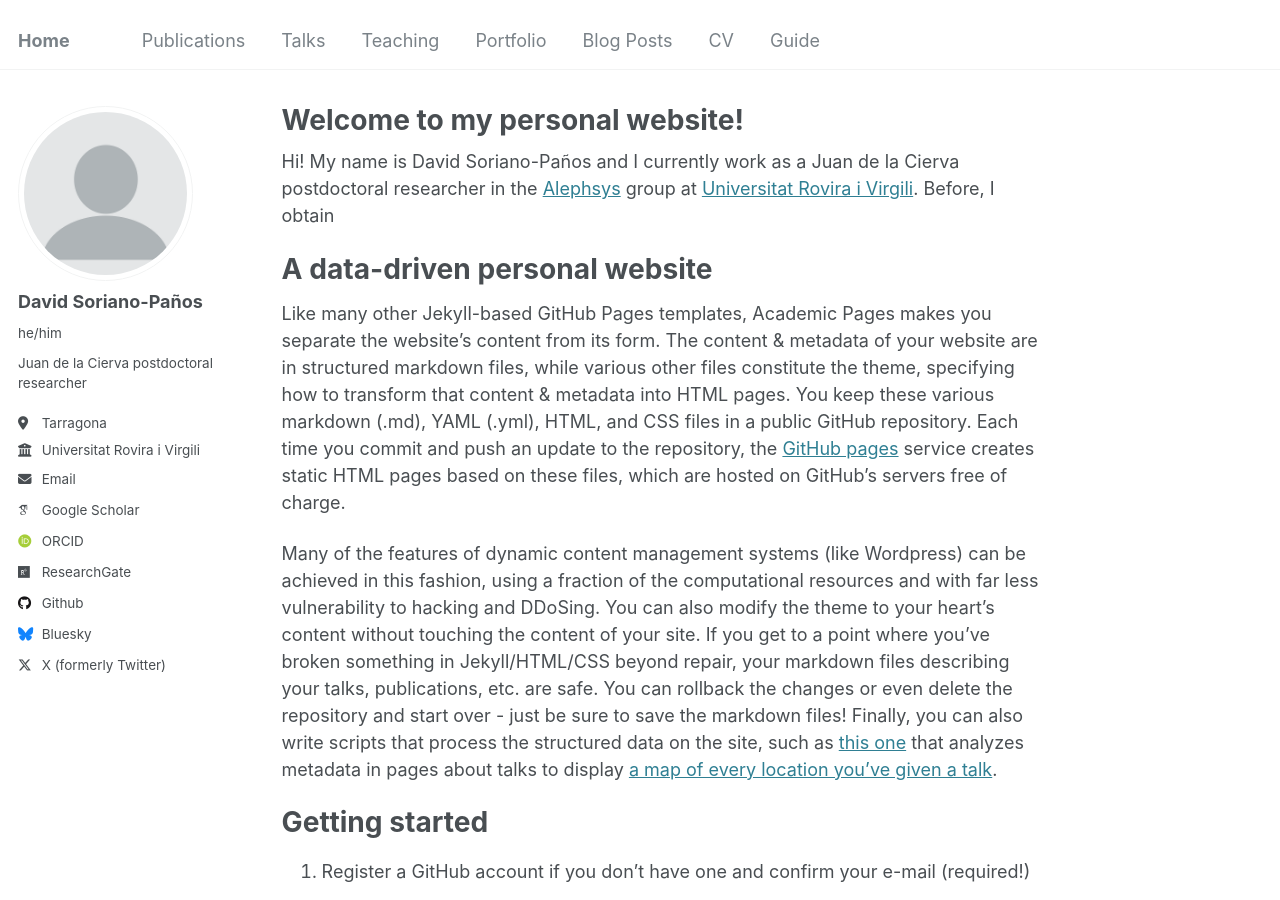
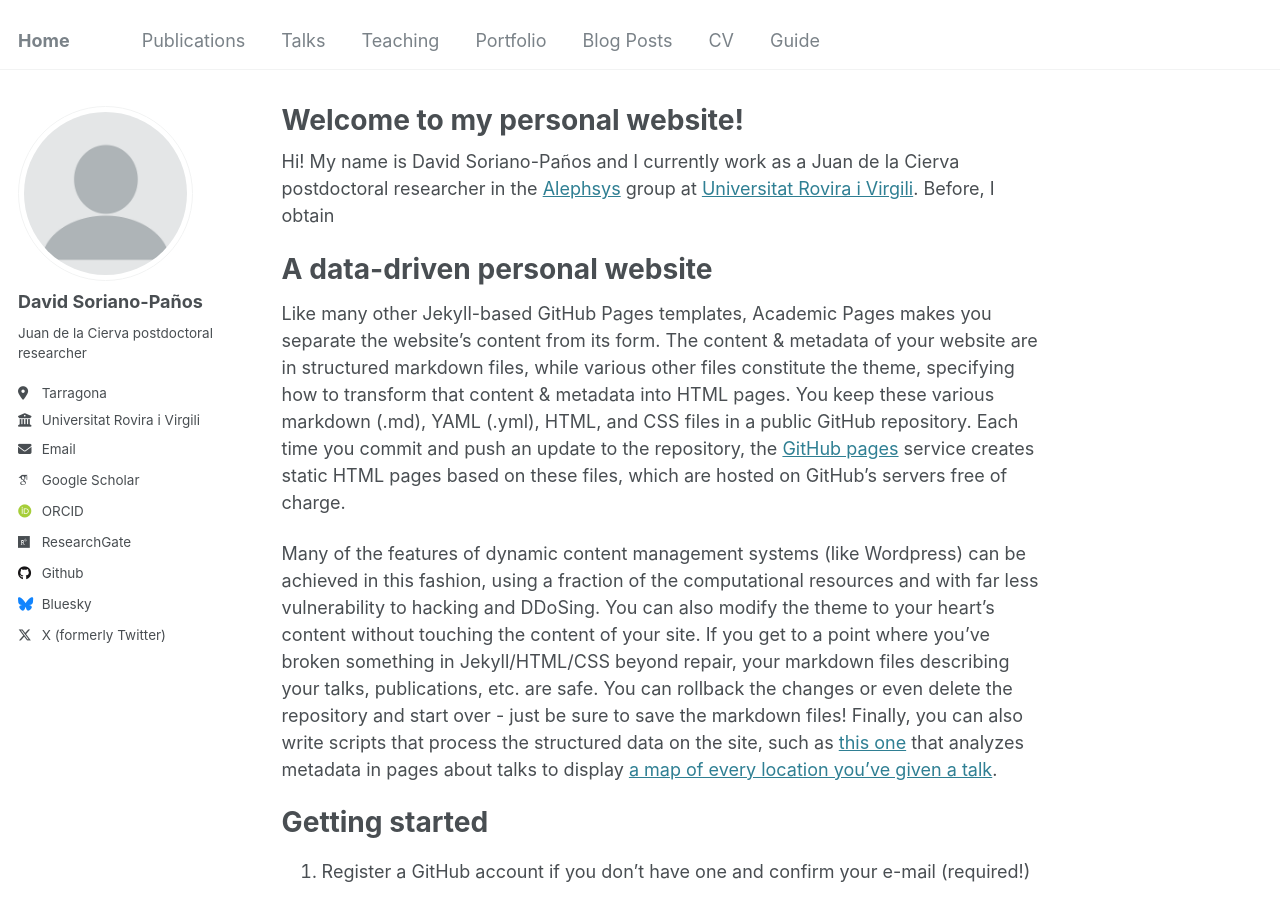
Before and after one commit to sorianopanos/sorianopanos.github.io, a Jekyll site: the page built from _pages/about.md, in a window 1280 px wide and 900 px high. Built offline with Jekyll 4.4.1, drawn with Linux system fonts in a browser that asks for light colours; some web fonts are replaced.

Commit message:
Update _config.yml

```diff
--- a/_config.yml
+++ b/_config.yml
@@ -23,7 +23,7 @@ author:
   # Biographic information
   avatar           : "profile.png"
   name             : "David Soriano-Paños"
-  pronouns         : he/him
+  pronouns         :
   bio              : "Juan de la Cierva postdoctoral researcher"
   location         : "Tarragona"
   employer         : "Universitat Rovira i Virgili"
```
